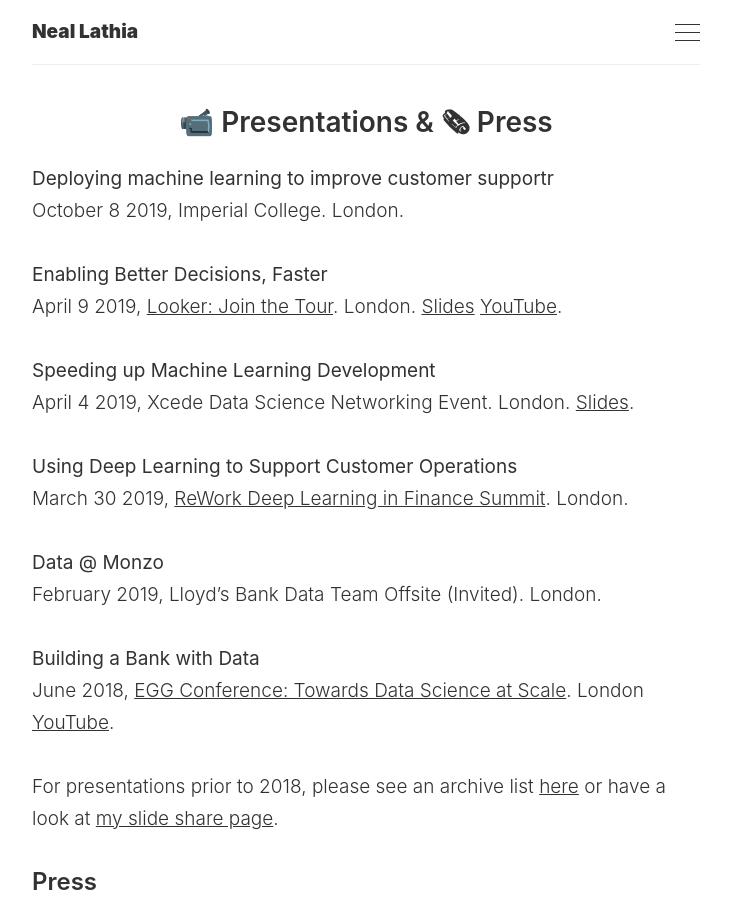
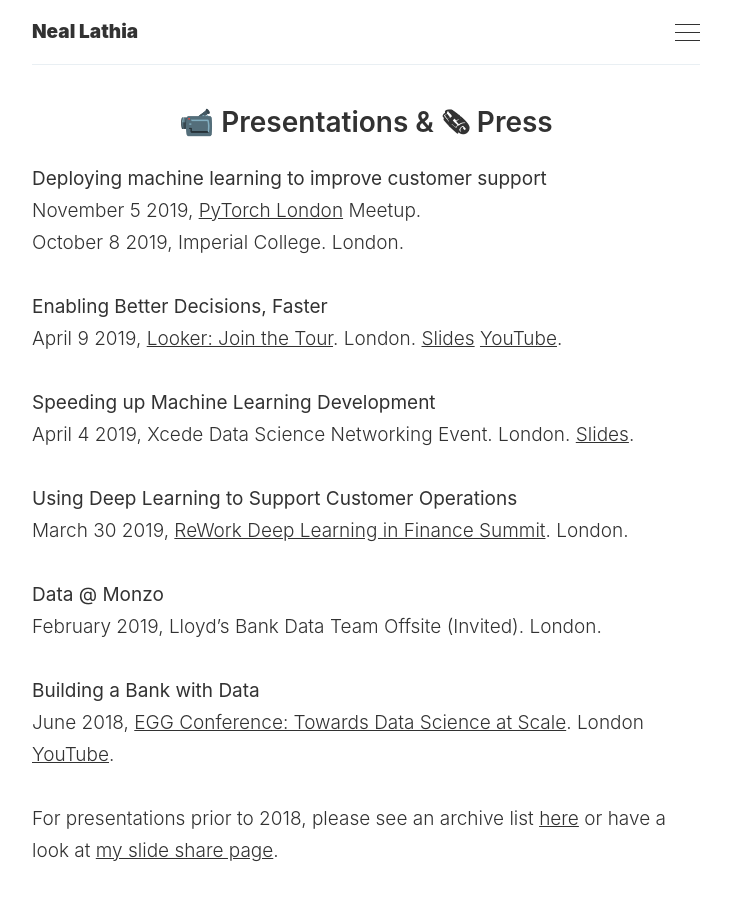
Before and after one commit to nlathia/nlathia.github.io, a Jekyll site: the page built from _pages/public.md, in a window 1280 px wide and 900 px high. Shown: the whole window, without its empty margins (274-1005 px from the left). Built offline with Jekyll 4.4.1, drawn with Linux system fonts in a browser that asks for light colours.

Commit message:
Update public.md

```diff
--- a/_pages/public.md
+++ b/_pages/public.md
@@ -3,7 +3,8 @@
 title: 📹  Presentations & 🗞 Press
 ---
 
-**Deploying machine learning to improve customer supportr**
+**Deploying machine learning to improve customer support**
+<br />November 5 2019, [PyTorch London](https://www.meetup.com/London-PyTorch-Meetup/events/265564747/) Meetup.
 <br />October 8 2019, Imperial College. London.
 
 **Enabling Better Decisions, Faster**
```
